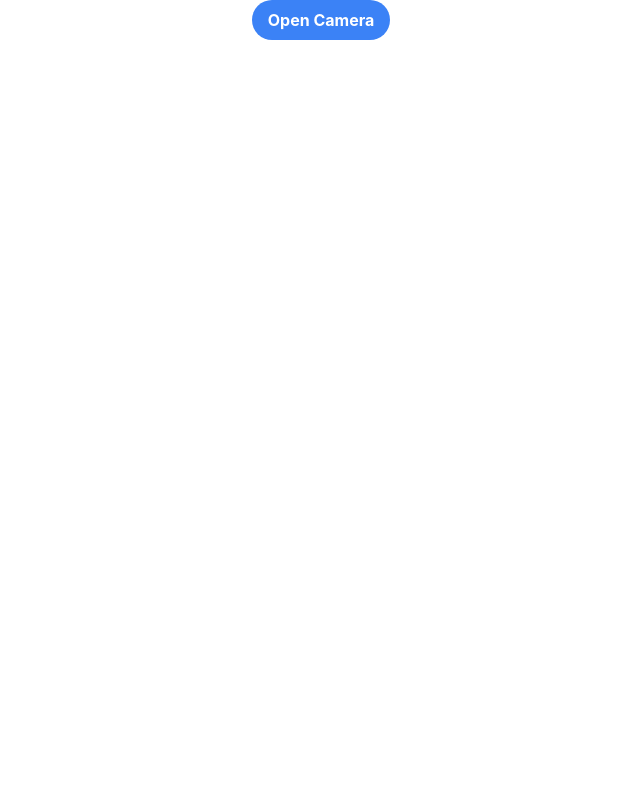
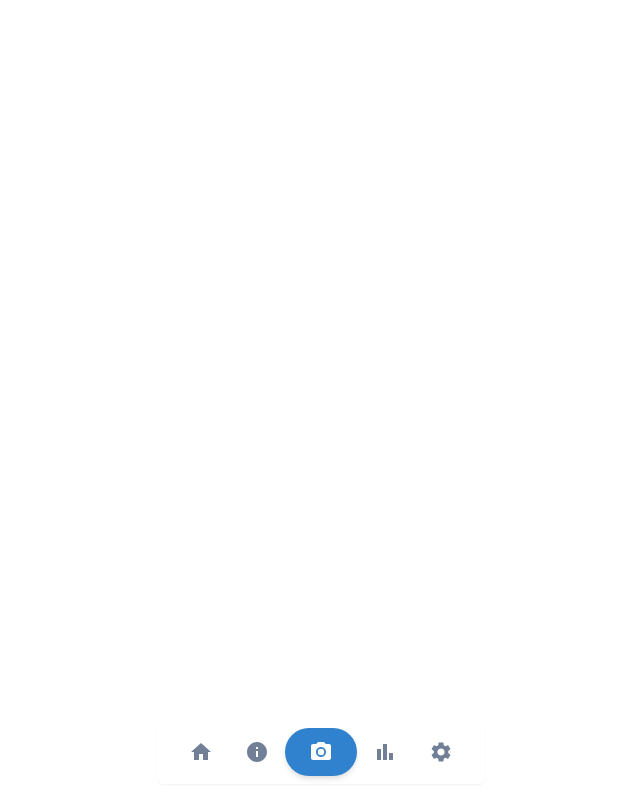
Before and after one commit to KamiliArsyad/justmakan, a React (Create React App) app: page / in a window 1280 px wide. Shown: the whole page, without its empty margins (319-959 px from the left). Built offline with nearby package versions, Linux system fonts and the light colour scheme.

Commit message:
Add Navbar

```diff
--- a/package.json
+++ b/package.json
@@ -3,9 +3,11 @@
   "version": "0.1.0",
   "private": true,
   "dependencies": {
+    "@chakra-ui/icons": "^2.0.19",
     "@chakra-ui/react": "^2.6.1",
     "@emotion/react": "^11.11.0",
     "@emotion/styled": "^11.11.0",
+    "@mui/icons-material": "^5.11.16",
     "@testing-library/jest-dom": "^5.16.5",
     "@testing-library/react": "^13.4.0",
     "@testing-library/user-event": "^13.5.0",
--- a/src/App.js
+++ b/src/App.js
@@ -1,9 +1,20 @@
+import React, { useState } from "react"
 import CameraScanner from "./components/CameraScanner";
+import Navbar from "./components/Navbar";
 
 function App() {
+
+  // State for whether camera is open or not
+  const [cameraOpen, setCameraOpen] = useState(false);
+
+  const handleClick = () => {
+    setCameraOpen((prev) => !prev);
+  };
+
   return (
     <>
-      <CameraScanner />
+      <CameraScanner cameraOpen={cameraOpen} handleClick={handleClick} />
+      <Navbar handleCameraClick={handleClick} />
     </>
   );
 }
--- a/src/components/CameraScanner/index.js
+++ b/src/components/CameraScanner/index.js
@@ -3,20 +3,14 @@ import CameraScan from "./CameraScan";
 import { Stack, Divider } from "@chakra-ui/react";
 import { useState } from "react";
 
-function CameraScanner() {
-  // State for whether camera is open or not
-  const [cameraOpen, setCameraOpen] = useState(false);
-
-  const handleClick = () => {
-    setCameraOpen((prev) => !prev);
-  };
-
+function CameraScanner(props) {
   return (
     <Stack direction="column" spacing={4} align={"center"}>
-      <div>
-        <CameraButton onClick={handleClick} />
-      </div>
-      {cameraOpen && <CameraScan />}
+      {/* <div>
+        <CameraButton onClick={props.handleClick} />
+      </div> */}
+      <div></div>
+      {props.cameraOpen && <CameraScan />}
     </Stack>
   );
 }
--- /dev/null
+++ b/src/components/Navbar.js
@@ -0,0 +1,143 @@
+import React from "react";
+import { Flex, Button, Tooltip, useColorModeValue } from "@chakra-ui/react";
+import HomeIcon from '@mui/icons-material/Home';
+import CameraAltIcon from '@mui/icons-material/CameraAlt';
+import SettingsIcon from '@mui/icons-material/Settings';
+import InfoIcon from '@mui/icons-material/Info';
+import BarChartIcon from '@mui/icons-material/BarChart';
+// import { Icon as ChakraIcon, HomeIcon, InfoIcon, AddIcon } from "@chakra-ui/react";
+
+const Navbar = (props) => {
+  const bg = useColorModeValue("white", "gray.700");
+  const border = useColorModeValue("gray.200", "gray.600");
+  const darkBg = useColorModeValue("gray.700", "gray.900");
+  const darkBorder = useColorModeValue("gray.600", "gray.700");
+  const textColor = useColorModeValue("gray.500", "gray.400");
+  const darkTextColor = useColorModeValue("blue.600", "blue.500");
+
+  return (
+    <Flex
+      bg={bg}
+      border={border}
+      borderColor={border}
+      h="16"
+      maxW="lg"
+      pos="fixed"
+      bottom="4"
+      left="50%"
+      transform="translateX(-50%)"
+      align="center"
+      justify="space-between"
+      px="4"
+      py="2"
+      rounded="md"
+      boxShadow="sm"
+      transition="all 0.2s ease-in-out"
+      _hover={{
+        boxShadow: "md",
+      }}
+      _dark={{
+        bg: darkBg,
+        border: darkBorder,
+      }}
+    >
+      <Button
+        variant="ghost"
+        color={textColor}
+        _hover={{ bg: "gray.50" }}
+        _dark={{ color: "whiteAlpha.800", _hover: { bg: "gray.800" } }}
+      >
+        <HomeIcon
+          w="6"
+          h="6"
+          mb="1"
+          color={textColor}
+          _groupHover={{ color: darkTextColor }}
+          _dark={{ _groupHover: { color: "blue.500" } }}
+        />
+        <span className="sr-only">Home</span>
+        <Tooltip label="Home" placement="top" hasArrow>
+          <span />
+        </Tooltip>
+      </Button>
+      <Button
+        variant="ghost"
+        color={textColor}
+        _hover={{ bg: "gray.50" }}
+        _dark={{ color: "whiteAlpha.800", _hover: { bg: "gray.800" } }}
+      >
+        <InfoIcon
+          w="6"
+          h="6"
+          mb="1"
+          color={textColor}
+          _groupHover={{ color: darkTextColor }}
+          _dark={{ _groupHover: { color: "blue.500" } }}
+        />
+        <span className="sr-only">Wallet</span>
+        <Tooltip label="Wallet" placement="top" hasArrow>
+          <span />
+        </Tooltip>
+      </Button>
+      <Flex justify="center">
+        <Button
+          variant="solid"
+          colorScheme="blue"
+          size="lg"
+          rounded="full"
+          shadow="md"
+          _hover={{ shadow: "lg" }}
+          onClick={props.handleCameraClick}
+        >
+          <CameraAltIcon w="6" h="6" color="white" />
+          <span className="sr-only">New item</span>
+          <Tooltip label="New item" placement="top" hasArrow>
+            <span />
+          </Tooltip>
+        </Button>
+      </Flex>
+
+      <Button
+        variant="ghost"
+        color={textColor}
+        _hover={{ bg: "gray.50" }}
+        _dark={{ color: "whiteAlpha.800", _hover: { bg: "gray.800" } }}
+      >
+        <BarChartIcon
+          w="6"
+          h="6"
+          mb="1"
+          color={textColor}
+          _groupHover={{ color: darkTextColor }}
+          _dark={{ _groupHover: { color: "blue.500" } }}
+        />
+        <span className="sr-only">Wallet</span>
+        <Tooltip label="Wallet" placement="top" hasArrow>
+          <span />
+        </Tooltip>
+      </Button>
+
+      <Button
+        variant="ghost"
+        color={textColor}
+        _hover={{ bg: "gray.50" }}
+        _dark={{ color: "whiteAlpha.800", _hover: { bg: "gray.800" } }}
+      >
+        <SettingsIcon
+          w="6"
+          h="6"
+          mb="1"
+          color={textColor}
+          _groupHover={{ color: darkTextColor }}
+          _dark={{ _groupHover: { color: "blue.500" } }}
+        />
+        <span className="sr-only">Wallet</span>
+        <Tooltip label="Wallet" placement="top" hasArrow>
+          <span />
+        </Tooltip>
+      </Button>
+    </Flex>
+  );
+};
+
+export default Navbar;
```
Also changed, not shown: 1 other file (tests, documents, lock files or other folders).
